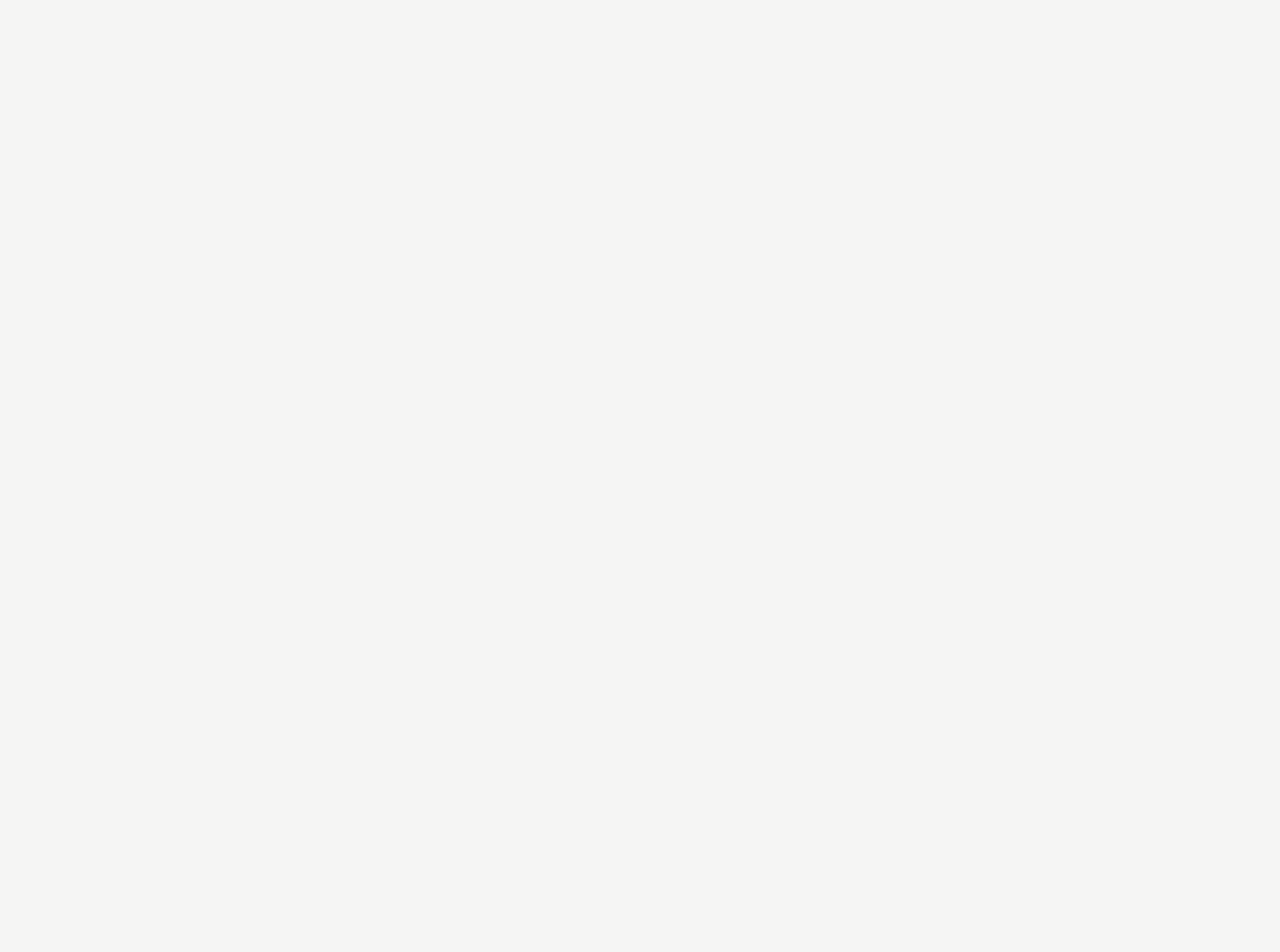
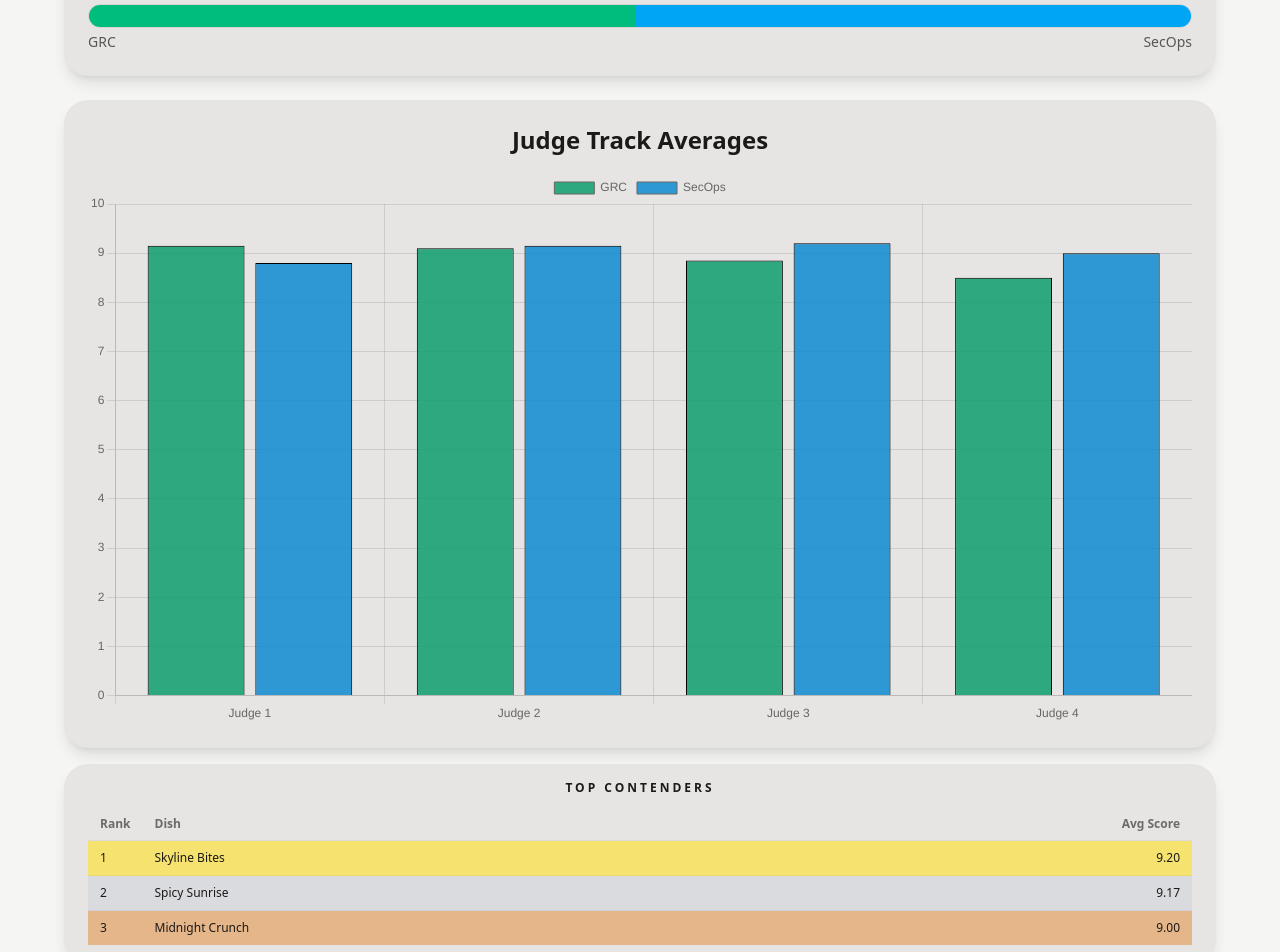
Before and after one commit to Skye-Samuels/potluck-app, a SvelteKit app: page /scoreboard in a window 1280 px wide. Shown: the part 80-1032 px from the top of the page. Before the commit the page ends 800 px from the top, so only its background shows below. Built offline with nearby package versions, Linux system fonts and the light colour scheme.

Commit message:
Added scoreboard UI

```diff
--- a/src/routes/scoreboard/+page.svelte
+++ b/src/routes/scoreboard/+page.svelte
@@ -1,4 +1,4 @@
-<!-- <script>
+<script>
     import { onMount } from "svelte";
     import {
         Chart,
@@ -12,34 +12,30 @@
 
     Chart.register(BarController, BarElement, CategoryScale, LinearScale, Tooltip, Legend);
 
-    let chartElement;
-    let chart;
-
-    let contestants = [
-        { contestant: "Alex M.",      dish: "Smoked Brisket Sliders",     team: "SecOps", score: 9.8 },
-        { contestant: "Jordan L.",    dish: "Roasted Veggie Lasagna",     team: "GRC",    score: 9.5 },
-        { contestant: "Sam P.",       dish: "Buffalo Cauliflower Bites",  team: "SecOps", score: 9.3 },
-        { contestant: "Taylor R.",    dish: "Garlic Herb Focaccia",       team: "GRC",    score: 9.2 },
-        { contestant: "Casey W.",     dish: "Mango Salsa Tacos",          team: "SecOps", score: 9.1 },
-        { contestant: "Morgan K.",    dish: "Mac & Cheese Trio",          team: "GRC",    score: 8.9 },
-        { contestant: "Riley S.",     dish: "Korean BBQ Meatballs",       team: "SecOps", score: 8.8 },
-        { contestant: "Cameron D.",   dish: "Lemon Herb Chicken Skewers", team: "GRC",    score: 8.7 },
-        { contestant: "Jamie H.",     dish: "Spinach Artichoke Dip",      team: "SecOps", score: 8.6 },
-        { contestant: "Drew F.",      dish: "Caprese Skewers",            team: "GRC",    score: 8.5 },
-        { contestant: "Quinn B.",     dish: "Jalapeño Cornbread",         team: "SecOps", score: 8.4 },
-        { contestant: "Pat C.",       dish: "Stuffed Mushrooms",          team: "GRC",    score: 8.3 },
-        { contestant: "Sydney T.",    dish: "Tiramisu Cups",              team: "SecOps", score: 8.2 },
-        { contestant: "Lee N.",       dish: "Berry Crumble Bars",         team: "GRC",    score: 8.1 },
-        { contestant: "Avery V.",     dish: "Garlic Parmesan Wings",      team: "SecOps", score: 8.0 },
-        { contestant: "Robin J.",     dish: "Pesto Pasta Salad",          team: "GRC",    score: 7.9 },
-        { contestant: "Taylor C.",    dish: "Chocolate Mousse Pots",      team: "SecOps", score: 7.8 },
-        { contestant: "Chris G.",     dish: "Deviled Eggs Trio",          team: "GRC",    score: 7.7 },
-        { contestant: "Skyler Z.",    dish: "Sriracha Honey Meatballs",   team: "SecOps", score: 7.6 },
-        { contestant: "Jordan Q.",    dish: "Roasted Garlic Hummus",      team: "GRC",    score: 7.5 }
+    const sampleVotes = [
+        { judge: "Judge 1", track: "GRC",    dishId: "dish1", dishName: "Spicy Sunrise",      imageUrl: "", score: 9.4 },
+        { judge: "Judge 1", track: "SecOps", dishId: "dish2", dishName: "Midnight Crunch",    imageUrl: "", score: 8.8 },
+        { judge: "Judge 1", track: "GRC",    dishId: "dish3", dishName: "Emerald Ember",      imageUrl: "", score: 8.9 },
+        { judge: "Judge 2", track: "GRC",    dishId: "dish1", dishName: "Spicy Sunrise",      imageUrl: "", score: 9.1 },
+        { judge: "Judge 2", track: "SecOps", dishId: "dish2", dishName: "Midnight Crunch",    imageUrl: "", score: 9.0 },
+        { judge: "Judge 2", track: "SecOps", dishId: "dish4", dishName: "Skyline Bites",      imageUrl: "", score: 9.3 },
+        { judge: "Judge 3", track: "GRC",    dishId: "dish5", dishName: "Garden Cipher",      imageUrl: "", score: 8.7 },
+        { judge: "Judge 3", track: "SecOps", dishId: "dish2", dishName: "Midnight Crunch",    imageUrl: "", score: 9.2 },
+        { judge: "Judge 3", track: "GRC",    dishId: "dish1", dishName: "Spicy Sunrise",      imageUrl: "", score: 9.0 },
+        { judge: "Judge 4", track: "SecOps", dishId: "dish4", dishName: "Skyline Bites",      imageUrl: "", score: 9.1 },
+        { judge: "Judge 4", track: "GRC",    dishId: "dish3", dishName: "Emerald Ember",      imageUrl: "", score: 8.5 },
+        { judge: "Judge 4", track: "SecOps", dishId: "dish6", dishName: "Firewall Flatbread", imageUrl: "", score: 8.9 }
     ];
 
-    let teamScores = [];
-    let sortedContestants = [];
+    let rawVotes = [];
+    let trackTotals = { GRC: 0, SecOps: 0 };
+    let judgeLabels = [];
+    let judgeDataset = { GRC: [], SecOps: [] };
+    let dishes = [];
+    let top3 = [];
+
+    let judgeChartElement;
+    let judgeChart;
 
     const barColors = {
         GRC: "oklch(59.6% 0.145 163.225 / 0.8)",
@@ -51,68 +47,100 @@
         SecOps: "var(--color-sky-600)"
     };
 
-    function teamSummaryClass(team) {
-        if (team === "GRC") {
-            return "bg-emerald-50 border-emerald-300 text-emerald-900";
+    function recompute() {
+        const totals = { GRC: 0, SecOps: 0 };
+        const judgeMap = {};
+        const dishMap = {};
+
+        for (const v of rawVotes) {
+            const t = v.track;
+            const s = Number(v.score);
+            if (!["GRC", "SecOps"].includes(t) || !Number.isFinite(s)) continue;
+            totals[t] += s;
+
+            const j = v.judge || "Judge";
+            if (!judgeMap[j]) judgeMap[j] = {};
+            if (!judgeMap[j][t]) judgeMap[j][t] = { sum: 0, count: 0 };
+            judgeMap[j][t].sum += s;
+            judgeMap[j][t].count++;
+
+            const id = v.dishId || v.dishName;
+            if (!dishMap[id]) {
+                dishMap[id] = {
+                    id,
+                    dishName: v.dishName,
+                    imageUrl: v.imageUrl || "",
+                    sum: 0,
+                    count: 0
+                };
             }
-        if (team === "SecOps") {
-            return "bg-sky-50 border-sky-300 text-sky-900";
-        }
-        return "bg-base-100 border-base-300 text-base-content";
+            dishMap[id].sum += s;
+            dishMap[id].count++;
         }
 
-    function recomputeTeamScores() {
-        const totals = {};
-        const counts = {};
-        for (const c of contestants) {
-            if (!c.team) continue;
-            const team = c.team;
-            const score = Number(c.score ?? 0);
-            if (!Number.isFinite(score)) continue;
-            totals[team] = (totals[team] ?? 0) + score;
-            counts[team] = (counts[team] ?? 0) + 1;
-        }
-        teamScores = Object.keys(totals).map((team) => ({
-            team,
-            score: counts[team] ? totals[team] / counts[team] : 0
-        }));
+        trackTotals = totals;
+
+        const labels = Object.keys(judgeMap).sort();
+        const grc = [];
+        const sec = [];
+        for (const j of labels) {
+            const gm = judgeMap[j] || {};
+            const g = gm.GRC ? gm.GRC.sum / gm.GRC.count : 0;
+            const s = gm.SecOps ? gm.SecOps.sum / gm.SecOps.count : 0;
+            grc.push(g);
+            sec.push(s);
         }
 
-    $: sortedContestants = [...contestants].sort((a, b) => {
-        const sa = Number(a.score ?? 0);
-        const sb = Number(b.score ?? 0);
-        if (!Number.isFinite(sa) && !Number.isFinite(sb)) return 0;
-        if (!Number.isFinite(sa)) return 1;
-        if (!Number.isFinite(sb)) return -1;
-        return sb - sa;
-    });
+        judgeLabels = labels;
+        judgeDataset = { GRC: grc, SecOps: sec };
 
-    export function setContestants(values) {
-        contestants = values ?? [];
-        recomputeTeamScores();
-        if (chart) updateChart();
+        dishes = Object.values(dishMap).map((d) => ({
+            ...d,
+            avgScore: d.count ? d.sum / d.count : 0
+        }));
+
+        top3 = dishes
+            .slice()
+            .sort((a, b) => b.avgScore - a.avgScore)
+            .slice(0, 3);
     }
 
-    function createChart() {
-        const labels = teamScores.map((t) => t.team);
-        const data = teamScores.map((t) => t.score);
-        const backgroundColors = teamScores.map(
-            (t) => barColors[t.team] ?? "color-mix(in oklab, var(--color-slate-400) 80%, transparent)"
-        );
-        const borderColors = teamScores.map(
-            (t) => barBorderColors[t.team] ?? "var(--color-slate-500)"
-        );
+    export function setVotes(values) {
+        rawVotes = Array.isArray(values) ? values : [];
+        recompute();
+        if (judgeChart) updateJudgeChart();
+    }
 
-        chart = new Chart(chartElement, {
+    $: total = trackTotals.GRC + trackTotals.SecOps;
+    $: grcPercent = total ? (trackTotals.GRC / total) * 100 : 50;
+    $: secPercent = total ? 100 - grcPercent : 50;
+
+    $: leadText = (() => {
+        if (!total) return "Waiting for votes...";
+        if (Math.abs(trackTotals.GRC - trackTotals.SecOps) < 0.01) return "It's a tie!";
+        const leader = trackTotals.GRC > trackTotals.SecOps ? "GRC" : "SecOps";
+        const diff = Math.abs(trackTotals.GRC - trackTotals.SecOps).toFixed(1);
+        return `${leader} is leading by ${diff} points`;
+    })();
+
+    function createJudgeChart() {
+        judgeChart = new Chart(judgeChartElement, {
             type: "bar",
             data: {
-                labels,
+                labels: judgeLabels,
                 datasets: [
                     {
-                        label: "Average Score",
-                        data,
-                        backgroundColor: backgroundColors,
-                        borderColor: borderColors,
+                        label: "GRC",
+                        data: judgeDataset.GRC,
+                        backgroundColor: barColors.GRC,
+                        borderColor: barBorderColors.GRC,
+                        borderWidth: 1
+                    },
+                    {
+                        label: "SecOps",
+                        data: judgeDataset.SecOps,
+                        backgroundColor: barColors.SecOps,
+                        borderColor: barBorderColors.SecOps,
                         borderWidth: 1
                     }
                 ]
@@ -120,125 +148,80 @@
             options: {
                 responsive: true,
                 maintainAspectRatio: false,
-                layout: {
-                    padding: { bottom: 16 }
-                },
-                plugins: {
-                    legend: {
-                        display: false
-                    }
-                },
-                scales: {
-                    y: {
-                        beginAtZero: true,
-                        min: 0,
-                        max: 10
-                    }
-                }
+                plugins: { legend: { display: true } },
+                scales: { y: { beginAtZero: true, min: 0, max: 10 } }
             }
         });
     }
 
-    function updateChart() {
-        const labels = teamScores.map((t) => t.team);
-        const data = teamScores.map((t) => t.score);
-        const backgroundColors = teamScores.map(
-            (t) => barColors[t.team] ?? "color-mix(in oklab, var(--color-slate-400) 80%, transparent)"
-        );
-        const borderColors = teamScores.map(
-            (t) => barBorderColors[t.team] ?? "var(--color-slate-500)"
-        );
-
-        chart.data.labels = labels;
-        chart.data.datasets[0].data = data;
-        chart.data.datasets[0].backgroundColor = backgroundColors;
-        chart.data.datasets[0].borderColor = borderColors;
-        chart.update();
+    function updateJudgeChart() {
+        judgeChart.data.labels = judgeLabels;
+        judgeChart.data.datasets[0].data = judgeDataset.GRC;
+        judgeChart.data.datasets[1].data = judgeDataset.SecOps;
+        judgeChart.update();
     }
 
     onMount(() => {
-        recomputeTeamScores();
-        createChart();
+        rawVotes = sampleVotes;
+        recompute();
+        createJudgeChart();
     });
 </script>
 
-<div class="h-screen bg-base-100">
-    <div class="h-full flex flex-col p-5 gap-5 overflow-hidden">
-        <header class="w-full flex flex-col items-center gap-2 shrink-0">
-            <h1 class="text-4xl font-bold text-center">Cook-Off Scoreboard</h1>
-        </header>
-
-        <main class="grow overflow-hidden">
-            <div class="h-full w-full grid grid-cols-2 gap-5">
-                <div class="card bg-base-200 shadow-md h-full flex flex-col overflow-hidden rounded-3xl">
-                    <div class="card-body flex flex-col gap-4 flex-1 min-h-0">
-                        <h2 class="card-title justify-center text-center">Team Average Scores</h2>
-                        <div class="flex-1 min-h-0">
-                            <canvas bind:this={chartElement} class="w-full h-full"></canvas>
+<div class="min-h-screen flex flex-col bg-base-100 overflow-hidden p-6 pb-10">
+    <div class="w-full max-w-6xl mx-auto flex flex-col gap-6 flex-1">
+        <div class="rounded-3xl bg-base-200 shadow-lg p-6">
+            <div class="text-center text-xl font-semibold mb-2">{leadText}</div>
+            <div class="w-full h-6 flex rounded-full overflow-hidden border border-base-300">
+                <div class="bg-emerald-500 transition-all" style={`width: ${grcPercent}%`}></div>
+                <div class="bg-sky-500 transition-all" style={`width: ${secPercent}%`}></div>
             </div>
-                        <div class="grid grid-cols-2 gap-3">
-                            {#each teamScores as t}
-                                <div class={"rounded-xl border px-4 py-3 flex items-center justify-between " + teamSummaryClass(t.team)}>
-                                    <div class="flex flex-col">
-                                        <span class="text-xs uppercase tracking-wide opacity-60">Team</span>
-                                        <span class="font-semibold text-lg">{t.team}</span>
-                                    </div>
-                                    <div class="text-right">
-                                        <span class="text-xs uppercase tracking-wide opacity-60">Average</span>
-                                        <div class="text-2xl font-extrabold tabular-nums">
-                                            {Number(t.score).toFixed(2)}
-                                        </div>
-                                    </div>
-                                </div>
-                            {/each}
-                        </div>
+            <div class="flex justify-between text-sm mt-1 opacity-70">
+                <span>GRC</span>
+                <span>SecOps</span>
             </div>
         </div>
 
-                <div class="card bg-base-200 shadow-md h-full flex flex-col overflow-hidden rounded-3xl">
-                    <div class="card-body flex flex-col gap-3 flex-1 min-h-0">
-                        <h2 class="card-title justify-center text-center">Contestant Scores</h2>
-                        <div class="flex-1 min-h-0 overflow-y-auto">
-                            <table class="table table-zebra table-sm w-full">
+        <div class="flex-1 flex flex-col gap-4">
+            <div class="rounded-3xl bg-base-200 shadow-lg flex flex-col overflow-hidden p-6">
+                <h2 class="text-center text-2xl font-semibold mb-4">Judge Track Averages</h2>
+                <div class="w-full min-h-[24rem] flex-1">
+                    <canvas bind:this={judgeChartElement} class="w-full h-full"></canvas>
+                </div>
+            </div>
+
+            <div class="rounded-3xl bg-base-200 shadow-lg overflow-hidden px-6 py-4 flex-1">
+                <h3 class="text-center text-xs font-semibold tracking-[0.25em] uppercase mb-3">
+                    Top Contenders
+                </h3>
+
+                {#if !top3 || top3.length === 0}
+                    <div class="text-center text-xs opacity-60 py-4">
+                        Top dishes will appear here as votes come in.
+                    </div>
+                {:else}
+                    <div class="flex-1 overflow-x-auto">
+                        <table class="table table-sm w-full">
                             <thead class="text-xs">
                                 <tr>
-                                        <th>Rank</th>
-                                        <th>Contestant</th>
+                                    <th class="w-12">Rank</th>
                                     <th>Dish</th>
-                                        <th>Team</th>
-                                        <th class="text-right">Score</th>
+                                    <th class="text-right">Avg Score</th>
                                 </tr>
                             </thead>
                             <tbody>
-                                    {#if !sortedContestants || sortedContestants.length === 0}
-                                        <tr>
-                                            <td colspan="5" class="text-center text-sm text-base-content/70">
-                                                Results will appear here once judging begins.
-                                            </td>
-                                        </tr>
-                                    {:else}
-                                        {#each sortedContestants as c, i}
-                                            <tr
-                                                class:bg-yellow-200={i === 0}
-                                                class:bg-slate-300={i === 1}
-                                                class:bg-amber-300={i === 2}
-                                            >
-                                                <td class="w-12">{i + 1}</td>
-                                                <td class="whitespace-nowrap">{c.contestant}</td>
-                                                <td class="whitespace-nowrap">{c.dish}</td>
-                                                <td class="whitespace-nowrap">
-                                                    <span class="badge badge-outline badge-sm">{c.team}</span>
-                                                </td>
-                                                <td class="text-right">{c.score}</td>
+                                {#each top3 as d, i}
+                                    <tr class={ i === 0 ? "bg-yellow-300/60" : i === 1 ? "bg-gray-300/60" : i === 2 ? "bg-amber-600/40" : "" } >
+                                        <td>{i + 1}</td>
+                                        <td>{d.dishName}</td>
+                                        <td class="text-right">{d.avgScore.toFixed(2)}</td>
                                     </tr>
                                 {/each}
-                                    {/if}
                             </tbody>
                         </table>
+                    </div>
+                {/if}
             </div>
         </div>
     </div>
 </div>
-        </main>
-    </div>
-</div> -->
```
Lines whose indentation alone changed are shown as unchanged.
